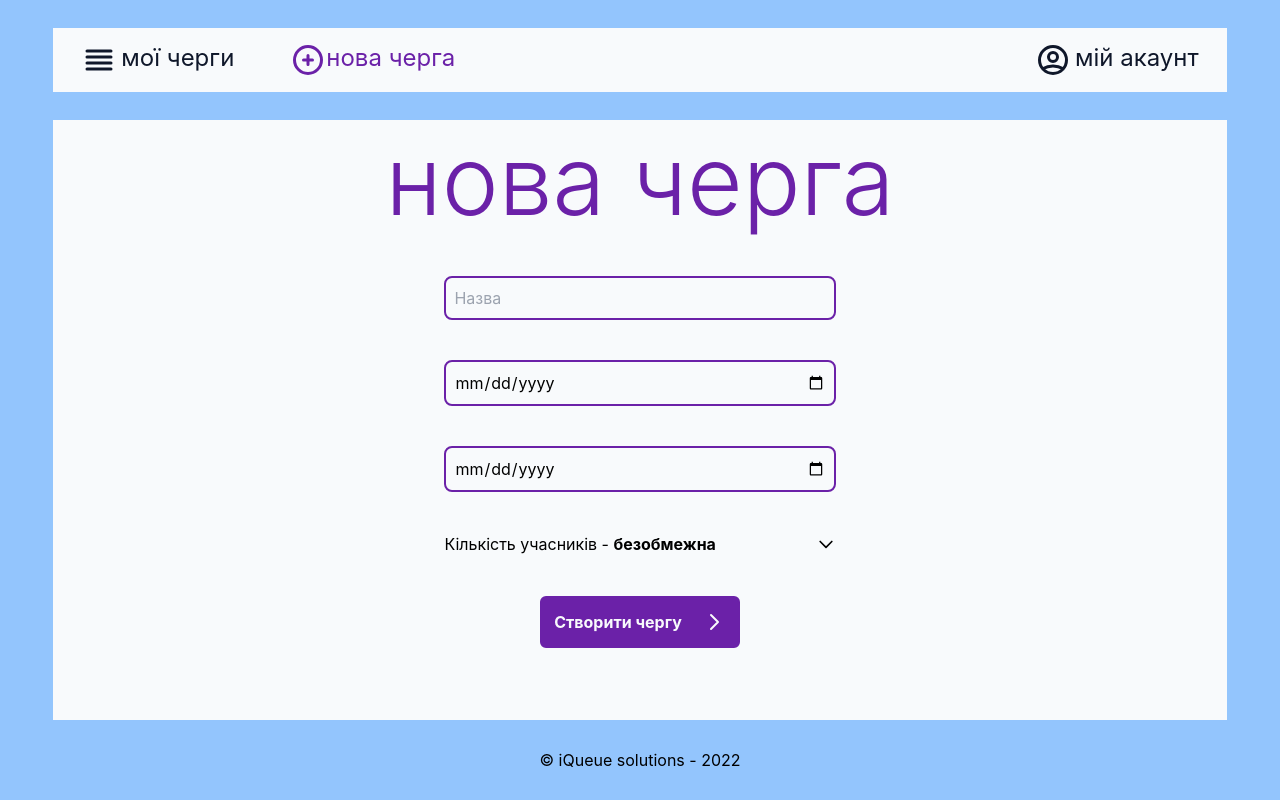
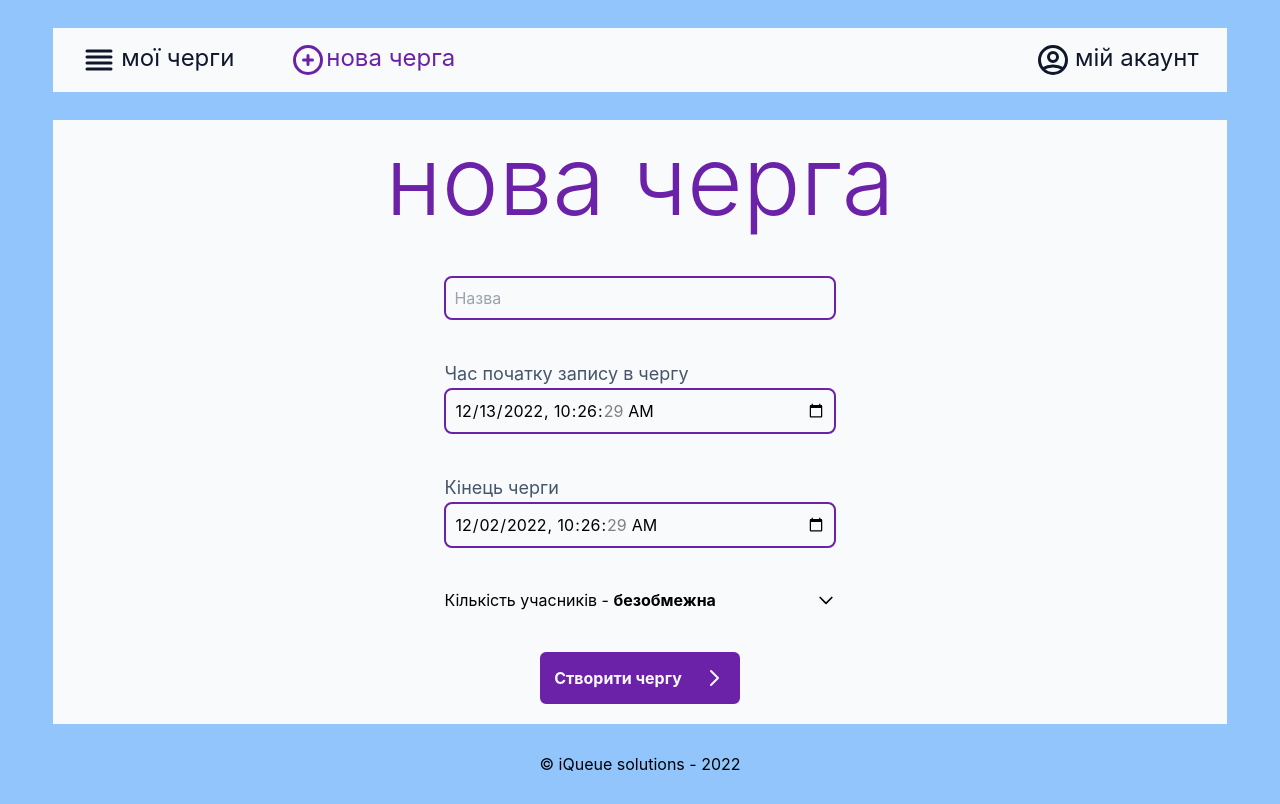
Before and after one commit to iQueue-solutions/iQueue-front, a Next.js app: page /queue/new in a window 1280 px wide. Built offline with nearby package versions, Linux system fonts and the light colour scheme.

Commit message:
Improved time inputs. Added redirect to queue.

```diff
--- a/components/DropdownInput.jsx
+++ b/components/DropdownInput.jsx
@@ -24,7 +24,7 @@ export const DropdownInput = ({ title, amount, setAmount }) => {
        : <ChevronDownIcon className="w-5" />
      }
    </div>
-     {open && <Input type={"number"} handleInput={handleInput} placeholder="Кількість" />}
+     {open && <Input value={amount} type={"number"} handleInput={handleInput} placeholder="Кількість" />}
   </div>
  );
 };
--- a/components/Input.jsx
+++ b/components/Input.jsx
@@ -1,17 +1,14 @@
-export const Input = ({ icon, placeholder, handleInput, type="text" }) => {
- return (
-  <div
-   className={`border-2 border-purple-800 p-2 rounded-lg ${
-    icon ? "mb-6 flex" : "mb-10"
-   }`}
+export const Input = ({icon, placeholder, handleInput, value = "", min = "", type = "text"}) => {
+  return (<div
+    className={`border-2 border-purple-800 p-2 rounded-lg ${icon ? "mb-6 flex" : "mb-10"}`}
   >
-   {icon}
     <input
+      value={value}
       type={type}
       onInput={handleInput}
       placeholder={placeholder}
+      min={min}
       className="bg-transparent focus:outline-none w-full"
     />
-  </div>
- );
+  </div>);
 };
--- a/pages/queue/new.jsx
+++ b/pages/queue/new.jsx
@@ -1,19 +1,28 @@
 import { CreateQueueHeading } from "../../components/CreateQueueHeading";
 import { Button } from "../../components/Button";
+import { useRouter } from "next/router";
 import { DropdownInput } from "../../components/DropdownInput";
-import {ChevronRightIcon, ArrowSmLeftIcon, CalendarIcon} from "@heroicons/react/outline";
-import { useContext, useState } from "react";
+import { ChevronRightIcon, ArrowSmLeftIcon } from "@heroicons/react/outline";
+import { useContext, useEffect, useState } from "react";
 import { API_URL } from "../../constants";
 import { LayoutContext } from "../../components/Layout";
-import {Input} from "../../components/Input";
-
-const calendarIcon = <CalendarIcon className="w-5 md:w-6 mr-2" />;
+import { Input } from "../../components/Input";
 
 const New = () => {
   const [maxPeople, setMaxPeople] = useState(0);
   const [queueName, setQueueName] = useState('');
-  const [queueOpenTime, setQueueOpenTime] = useState('');
-  const [queueCloseTime, setQueueCloseTime] = useState('');
+
+  const formatDate = (date) => {
+    return new Date(date.toString().split('GMT')[0]+' UTC').toISOString().split(".")[0];
+  }
+
+  let date = new Date();
+  const openTime = formatDate(date)
+  const [queueOpenTime, setQueueOpenTime] = useState(openTime);
+
+  date.setDate(date.getDay())
+  const closeTime = formatDate(date)
+  const [queueCloseTime, setQueueCloseTime] = useState(closeTime);
 
   const {user} = useContext(LayoutContext);
 
@@ -24,18 +33,18 @@ const New = () => {
 
   const inputQueueOpenTime = (event) => {
     const value = event.target.value;
-    const date = new Date(value).toISOString()
-    setQueueOpenTime(date);
+    setQueueOpenTime(value);
   }
 
   const inputQueueCloseTime = (event) => {
     const value = event.target.value;
-    const date = new Date(value).toISOString()
-    setQueueCloseTime(date);
+    setQueueCloseTime(value);
   }
 
-  async function createQueue() {
-    const response = await fetch(`${API_URL}/queues`, {
+  const router = useRouter();
+
+  function createQueue() {
+    fetch(`${API_URL}/queues`, {
       method: "POST",
       headers: {
         "Content-Type": "application/json",
@@ -43,13 +52,22 @@ const New = () => {
       body: JSON.stringify({
         name: queueName,
         adminId: user.id,
-        openTime: queueOpenTime,
-        closeTime: queueCloseTime,
+        openTime: new Date(queueOpenTime).toISOString(),
+        closeTime: new Date(queueCloseTime).toISOString(),
         isOpen: true,
         maxRecordNumber: maxPeople,
       }),
-    });
+    })
+      .then(res => res.json())
+      .then(id =>
+      router.push(`/queue/${id}`)
+    );
   }
+
+ const [minDate, setMinDate] = useState('');
+  useEffect(() => {
+    setMinDate(formatDate(new Date()));
+  }, []);
 
  return (
   <div className="w-full flex flex-col items-center md:items-center justify-center">
@@ -58,9 +76,13 @@ const New = () => {
    </CreateQueueHeading>
    <div className="flex flex-col w-10/12 md:w-1/3">
      <form className="mt-9">
-       <Input placeholder="Назва" handleInput={inputQueueName}/>
-       <Input type={"date"} handleInput={inputQueueOpenTime} placeholder="Початок запису в чергу" />
-       <Input type={"date"} handleInput={inputQueueCloseTime} placeholder="Кінець запису в чергу" />
+       <Input value={queueName} placeholder="Назва" handleInput={inputQueueName}/>
+
+       <div className="text-slate-600 text-lg">{"Час початку запису в чергу"}</div>
+       <Input min={minDate} value={queueOpenTime} type={"datetime-local"} handleInput={inputQueueOpenTime} placeholder="Час початку запису в чергу" />
+
+       <div className="text-slate-600 text-lg">{"Кінець черги"}</div>
+       <Input min={minDate} value={queueCloseTime} type={"datetime-local"} handleInput={inputQueueCloseTime} placeholder="Кінець запису в чергу" />
      </form>
     <DropdownInput
      title="Кількість учасників - "
```
Lines whose indentation alone changed are shown as unchanged.
